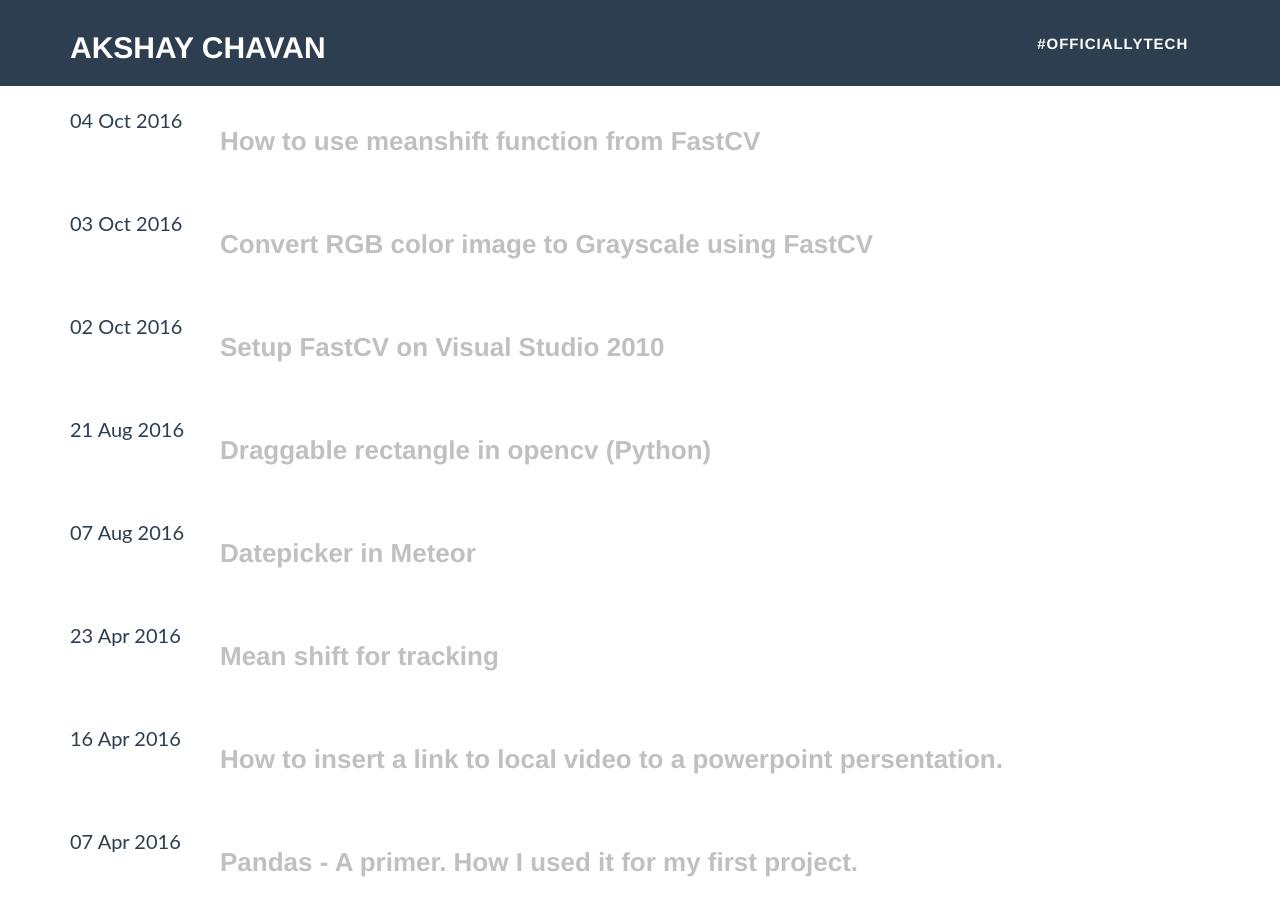
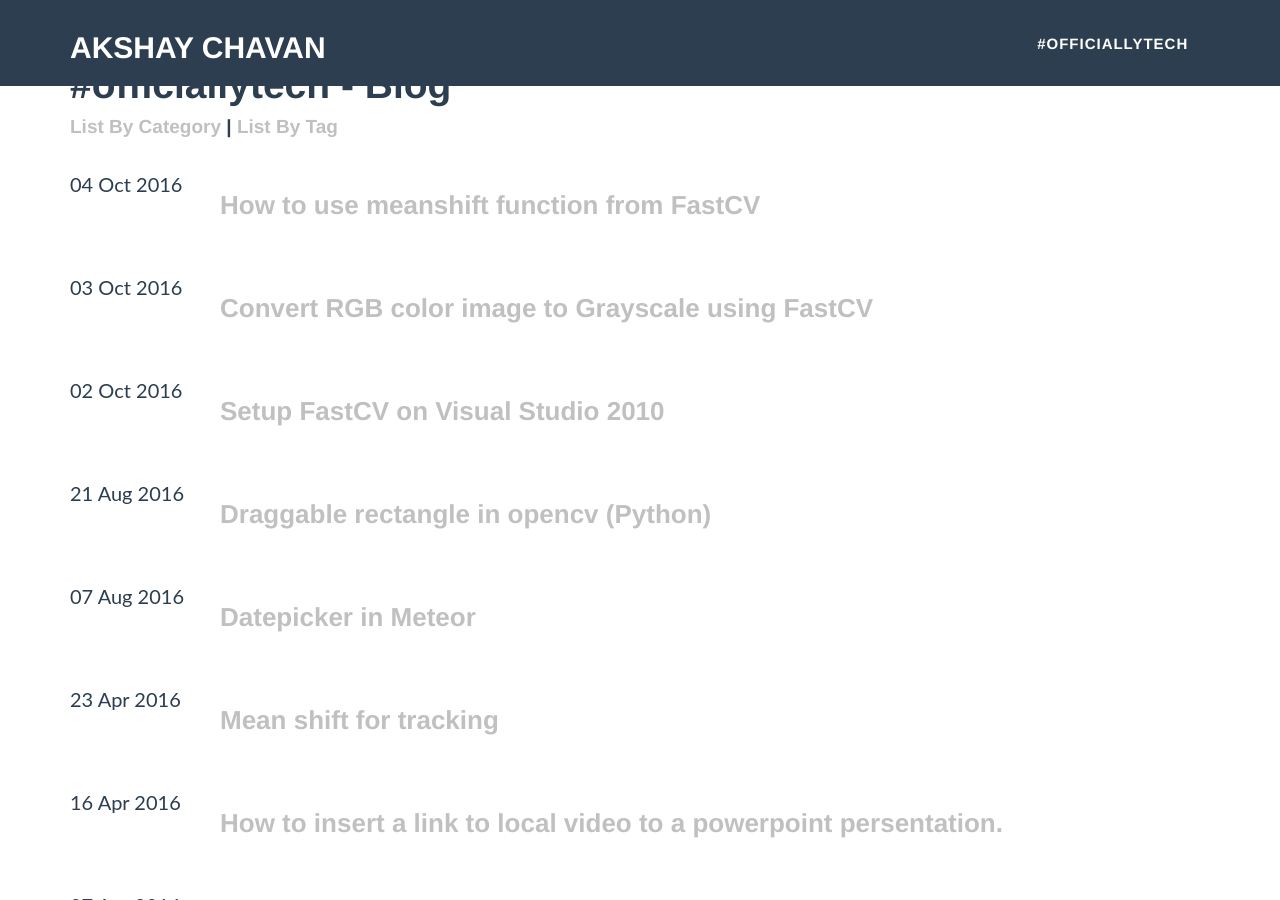
Before and after one commit to arccoder/arccoder.github.io, a Jekyll site: the page built from blog/index.html, in a window 1280 px wide and 900 px high. Built offline with Jekyll 4.4.1, drawn with Linux system fonts in a browser that asks for light colours; nearby versions of some CDN libraries; some web fonts are replaced.

Commit message:
Update index.html

```diff
--- a/blog/index.html
+++ b/blog/index.html
@@ -1,6 +1,7 @@
 ---
 layout: default
 ---
+<h1>#officiallytech - Blog</h1>
 
 <h4>
     <a href="/blog/category/">List By Category</a>
```
